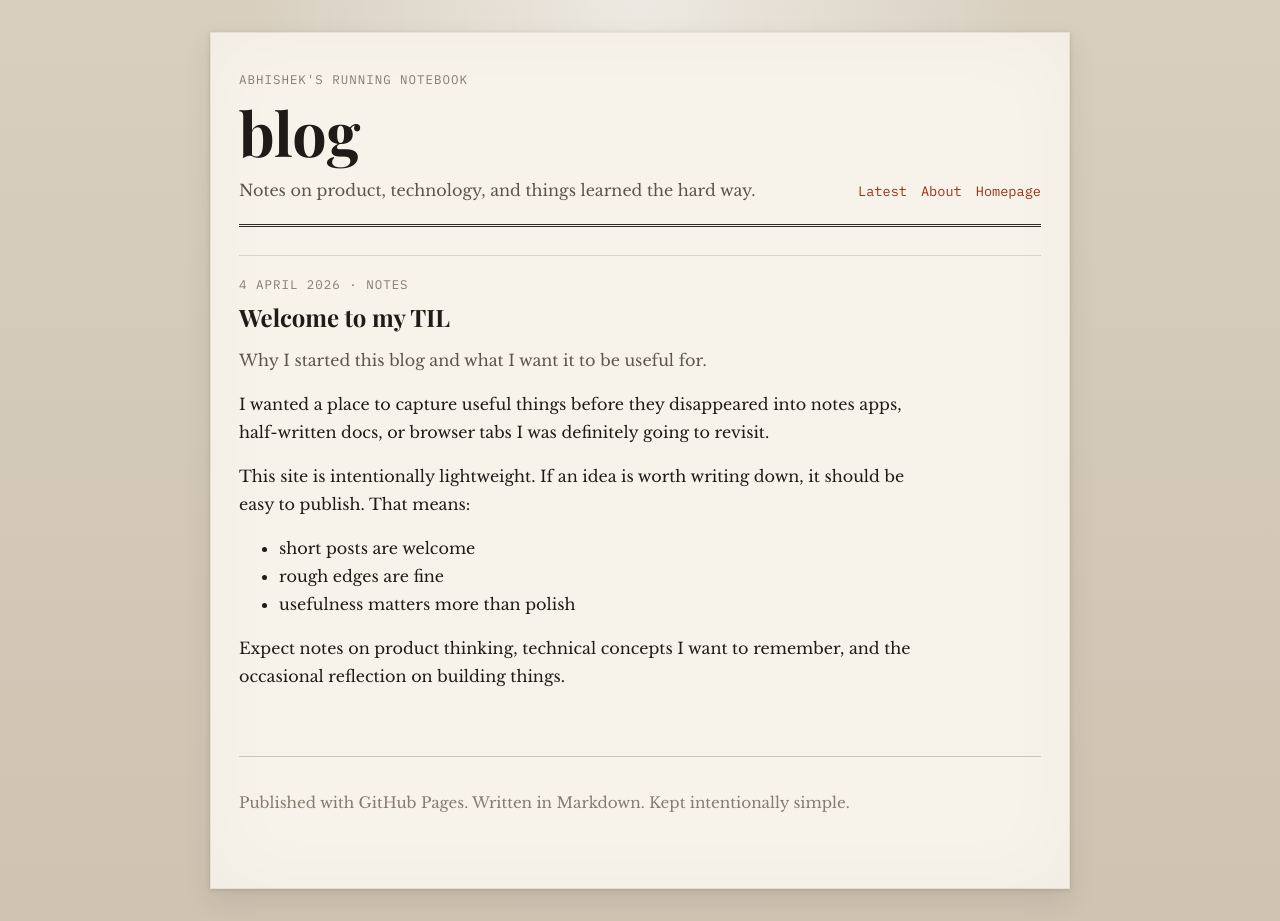
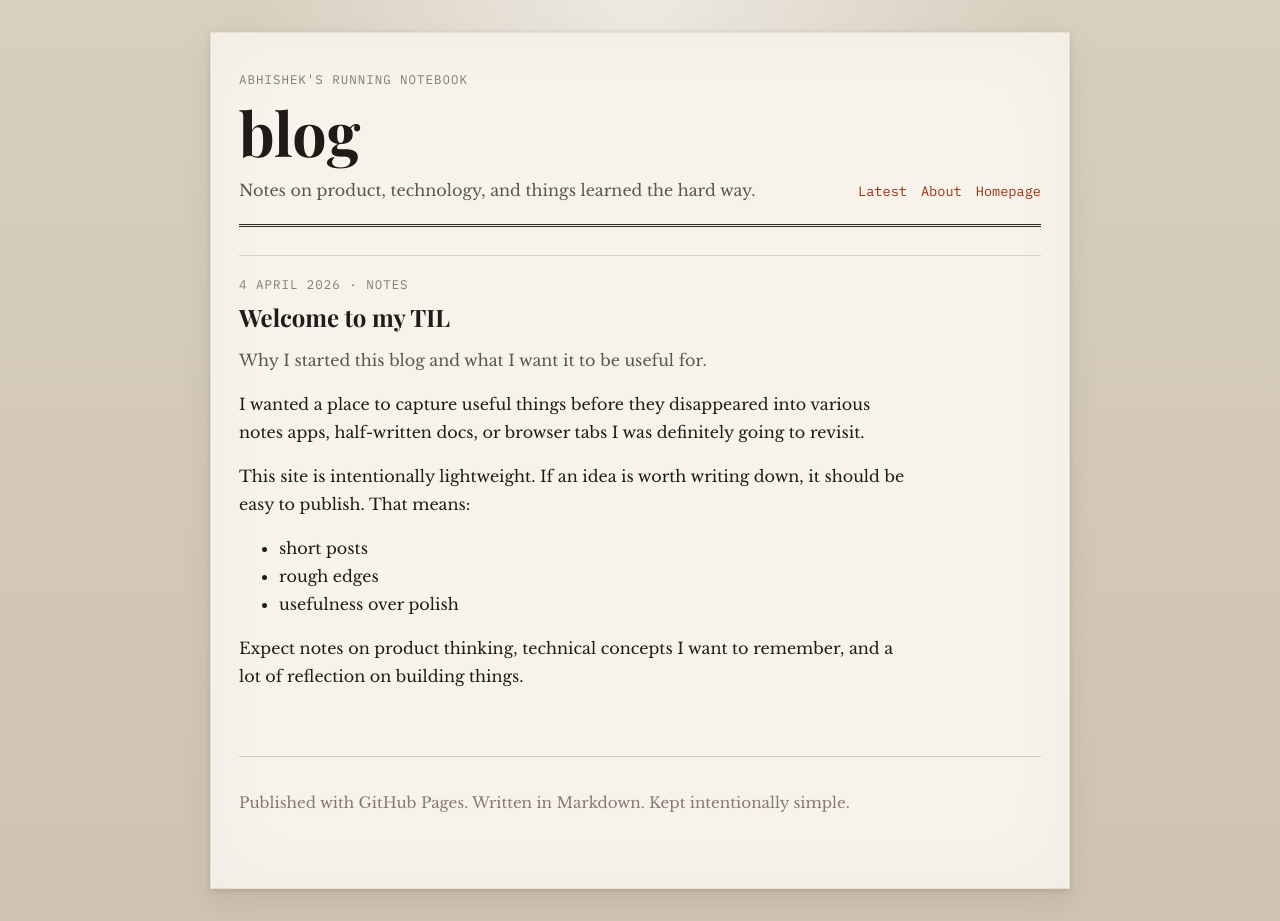
Before and after one commit to absieee/blog, a Jekyll site: the page built from _posts/2026-04-04-welcome-to-my-til.md, in a window 1280 px wide. Built offline with Jekyll 4.4.1, drawn with Linux system fonts in a browser that asks for light colours.

```diff
--- a/_posts/2026-04-04-welcome-to-my-til.md
+++ b/_posts/2026-04-04-welcome-to-my-til.md
@@ -5,12 +5,12 @@ categories: [notes]
 summary: Why I started this blog and what I want it to be useful for.
 ---
 
-I wanted a place to capture useful things before they disappeared into notes apps, half-written docs, or browser tabs I was definitely going to revisit.
+I wanted a place to capture useful things before they disappeared into various notes apps, half-written docs, or browser tabs I was definitely going to revisit.
 
 This site is intentionally lightweight. If an idea is worth writing down, it should be easy to publish. That means:
 
-- short posts are welcome
-- rough edges are fine
-- usefulness matters more than polish
+- short posts
+- rough edges
+- usefulness over polish
 
-Expect notes on product thinking, technical concepts I want to remember, and the occasional reflection on building things.
+Expect notes on product thinking, technical concepts I want to remember, and a lot of reflection on building things.
```
Also changed, not shown: _posts/2026-04-29-til-pmtoolbox-markdown-editor.md (added, +20 -0 lines).
